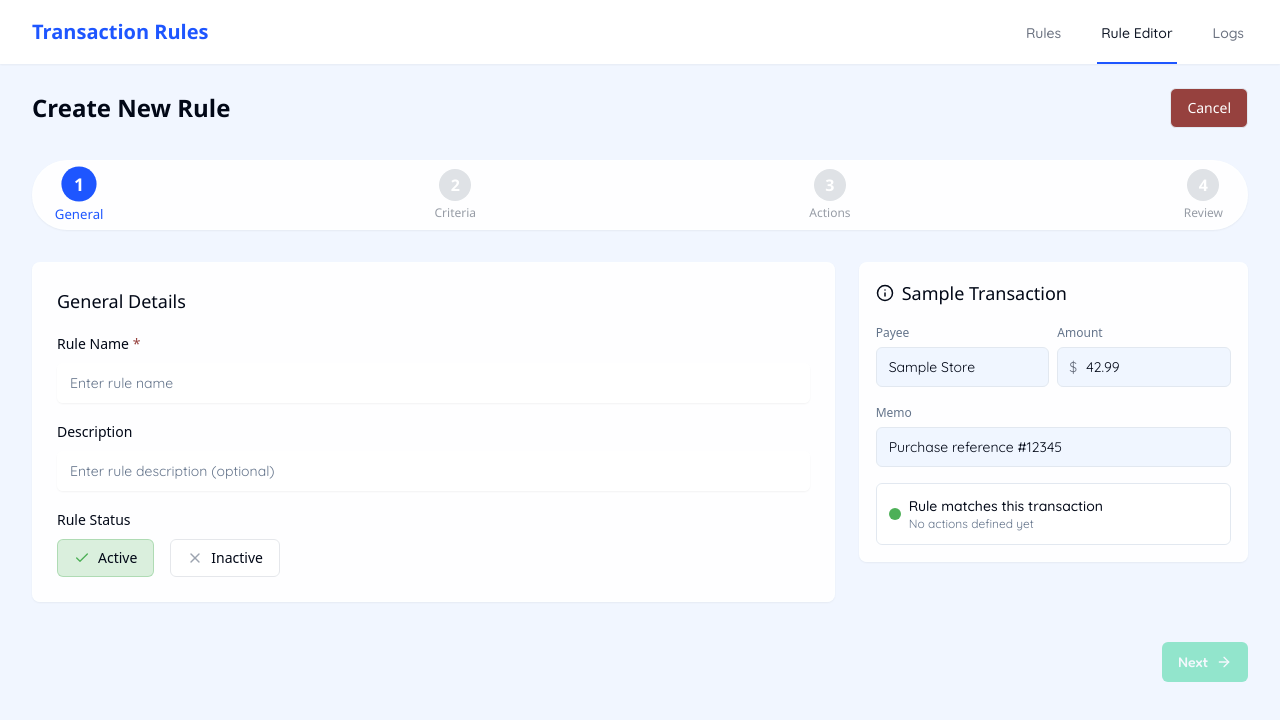
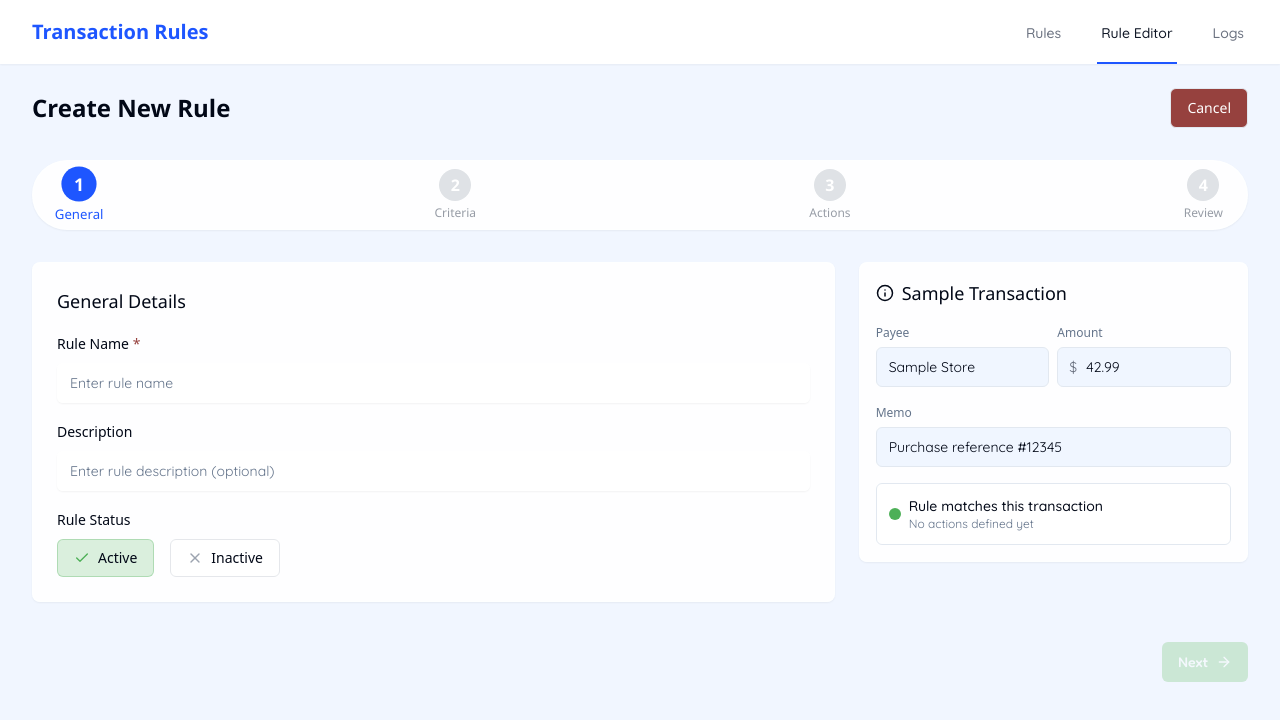
Before and after one commit to lyonisaac/categorization-crafters, a React (Vite) app: page /rule-editor in a window 1280 px wide. Shown: the top 720 px of the page. Built offline with nearby package versions, Linux system fonts and the light colour scheme.

Commit message:
Fixed color for green button

```diff
--- a/src/components/RuleForm.tsx
+++ b/src/components/RuleForm.tsx
@@ -298,7 +298,7 @@ const RuleForm: React.FC = () => {
         type="button"
         disabled={!isStepComplete()}
         onClick={() => setCurrentStep(prev => Math.min(4, prev + 1))}
-        className={`ml-2 bg-emerald-600 hover:bg-emerald-700 ${!isStepComplete() ? 'opacity-70 cursor-not-allowed bg-emerald-400 hover:bg-emerald-400' : ''}`}
+        className={`ml-2 bg-app-success hover:bg-app-success/90 ${!isStepComplete() ? 'opacity-70 cursor-not-allowed bg-app-success-inactive hover:bg-app-success-inactive' : ''}`}
       >
         Next
         <ArrowRight size={16} />
```
